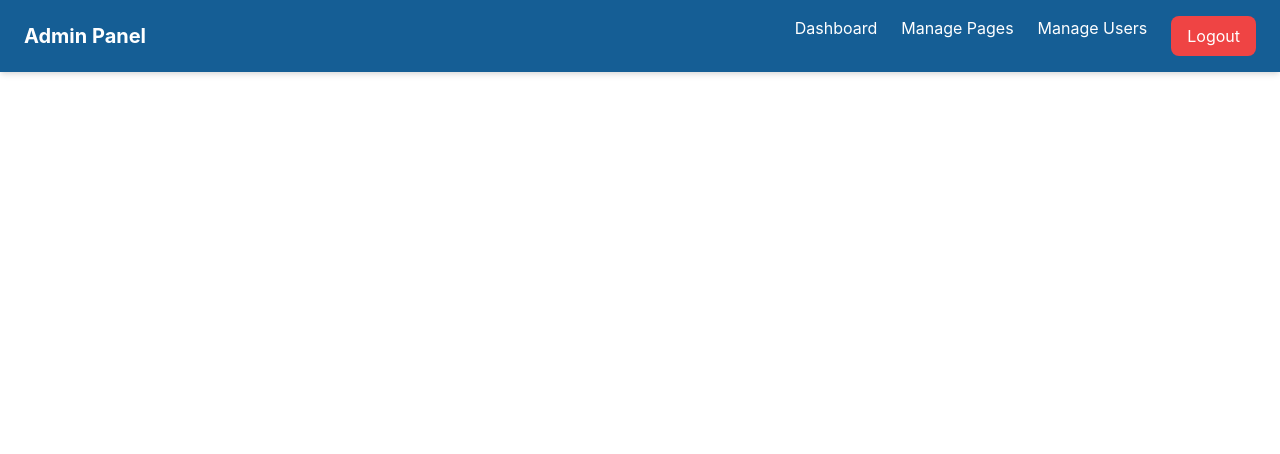
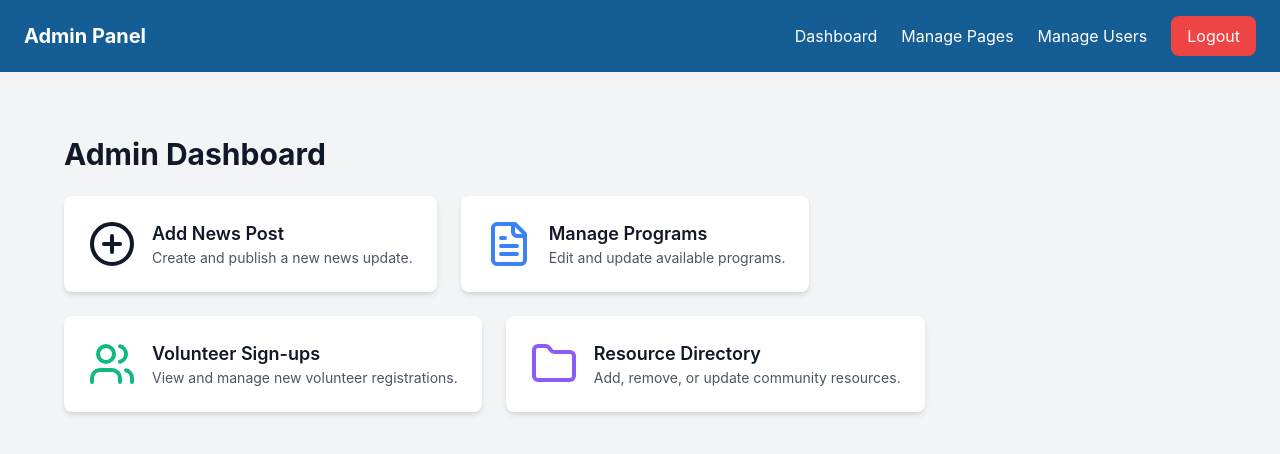
Before and after one commit to JordanMoureau/spokane-helpers-front-end, a React (Create React App) app: page /content-management in a window 1280 px wide. Shown: the top 454 px of the page. Built offline with nearby package versions, Linux system fonts and the light colour scheme; no server answers; sample sign-in values are in the browser's storage.

Commit message:
push for client front-end review at meeting tom

```diff
--- a/package.json
+++ b/package.json
@@ -4,6 +4,7 @@
   "private": true,
   "dependencies": {
     "cra-template": "1.2.0",
+    "lucide-react": "^0.475.0",
     "react": "^19.0.0",
     "react-dom": "^19.0.0",
     "react-router-dom": "^7.1.3",
--- a/public/index.html
+++ b/public/index.html
@@ -9,6 +9,8 @@
       name="description"
       content="Web site created using create-react-app"
     />
+    <meta name="robots" content="index, follow" />
+
     <link rel="apple-touch-icon" href="%PUBLIC_URL%/Logo.jpg" />
     <!--
       manifest.json provides metadata used when your web app is installed on a
--- a/src/App.js
+++ b/src/App.js
@@ -1,18 +1,38 @@
-import React from "react";
+import React, { useState } from "react";
 import { BrowserRouter as Router, Route, Routes } from "react-router-dom";
 import HomePage from "./Pages/HomePage";
-import "./index.css";
 import ContentManagement from "./Pages/ContentManagement";
+import NewsPage from "./Pages/News";
+import AdminLoginPage from "./Pages/AdminLoginPage"; // ✅ New dedicated login page
+import ProtectedRoute from "./Components/ProtectedRoute";
 
 export default function App() {
+  const [isAuthenticated, setIsAuthenticated] = useState(
+    !!localStorage.getItem("token") // ✅ Check if the user is logged in
+  );
+
   return (
     <Router>
-      <div className="bg-gray-100 text-gray-900">
-        <Routes>
-          <Route path="/" element={<HomePage />} />
-          <Route path="/content-management" element={<ContentManagement />} />
-        </Routes>
-      </div>
+      <Routes>
+        <Route path="/" element={<HomePage />} />
+        <Route path="/news" element={<NewsPage />} />
+
+        {/* ✅ Dedicated Login Page */}
+        <Route
+          path="/admin-login"
+          element={<AdminLoginPage setIsAuthenticated={setIsAuthenticated} />}
+        />
+
+        {/* ✅ Protected Route for Content Management */}
+        <Route
+          path="/content-management"
+          element={
+            <ProtectedRoute isAuthenticated={isAuthenticated}>
+              <ContentManagement setIsAuthenticated={setIsAuthenticated} />
+            </ProtectedRoute>
+          }
+        />
+      </Routes>
     </Router>
   );
 }
--- a/src/Components/AdminNav.js
+++ b/src/Components/AdminNav.js
@@ -1,7 +1,22 @@
-import React from "react";
-import { Link } from "react-router-dom";
+import React, { useEffect } from "react";
+import { Link, useNavigate } from "react-router-dom";
 
-export default function AdminNav() {
+export default function AdminNav({ setIsAuthenticated }) {
+  // ✅ Proper props declaration
+  const navigate = useNavigate(); // ✅ Correctly placed outside of props
+
+  const handleLogout = () => {
+    console.log("Logging out..."); // ✅ Step 1: Confirm function runs
+
+    localStorage.removeItem("token"); // ✅ Step 2: Remove JWT token
+    console.log("Token removed:", localStorage.getItem("token")); // ✅ Step 3: Verify token removal
+
+    setIsAuthenticated(false); // ✅ Step 4: Update authentication state
+    console.log("Authentication status set to false"); // ✅ Step 5: Confirm state update
+  };
+
+  console.log("debug is auth at admin nav?", setIsAuthenticated);
+
   return (
     <nav className="bg-deep text-white py-4 shadow-md">
       <div className="container mx-auto flex items-center justify-between px-6">
@@ -9,7 +24,7 @@ export default function AdminNav() {
         <h1 className="text-xl font-bold">Admin Panel</h1>
 
         {/* Right: Navigation Links */}
-        <div className="flex space-x-6">
+        <div className="flex space-x-6 flex items-center ">
           <Link to="/content-management" className="hover:underline">
             Dashboard
           </Link>
@@ -21,7 +36,7 @@ export default function AdminNav() {
           </Link>
           <button
             className="px-4 py-2 bg-red-500 text-white rounded-lg hover:bg-red-600"
-            onClick={() => (window.location.href = "/")}
+            onClick={handleLogout}
           >
             Logout
           </button>
--- /dev/null
+++ b/src/Components/Dashboard.js
@@ -0,0 +1,61 @@
+import React from "react";
+import { useNavigate } from "react-router-dom";
+import { PlusCircle, FileText, Users, Folder } from "lucide-react"; // Icon imports
+
+export default function Dashboard() {
+  const navigate = useNavigate();
+
+  // Widget Data (Title, Description, Icon, Click Action)
+  const widgets = [
+    {
+      title: "Add News Post",
+      description: "Create and publish a new news update.",
+      icon: <PlusCircle className="w-12 h-12 text-brand-peach" />,
+      action: () => navigate("/news/add"),
+    },
+    {
+      title: "Manage Programs",
+      description: "Edit and update available programs.",
+      icon: <FileText className="w-12 h-12 text-blue-500" />,
+      action: () => navigate("/programs"),
+    },
+    {
+      title: "Volunteer Sign-ups",
+      description: "View and manage new volunteer registrations.",
+      icon: <Users className="w-12 h-12 text-green-500" />,
+      action: () => navigate("/volunteers"),
+    },
+    {
+      title: "Resource Directory",
+      description: "Add, remove, or update community resources.",
+      icon: <Folder className="w-12 h-12 text-purple-500" />,
+      action: () => navigate("/resources"),
+    },
+  ];
+
+  return (
+    <div className="min-h-screen bg-gray-100 p-16">
+      {/* Page Title */}
+      <h1 className="text-3xl font-bold text-gray-900 mb-6">Admin Dashboard</h1>
+
+      {/* Grid Layout for Widgets */}
+      <div className="flex flex-wrap gap-6">
+        {widgets.map((widget, index) => (
+          <div
+            key={index}
+            onClick={widget.action}
+            className="bg-white p-6 rounded-lg shadow-md cursor-pointer hover:shadow-lg transition"
+          >
+            <div className="flex items-center space-x-4">
+              {widget.icon}
+              <div>
+                <h2 className="text-lg font-semibold">{widget.title}</h2>
+                <p className="text-sm text-gray-600">{widget.description}</p>
+              </div>
+            </div>
+          </div>
+        ))}
+      </div>
+    </div>
+  );
+}
--- a/src/Components/Footer.js
+++ b/src/Components/Footer.js
@@ -1,37 +1,22 @@
-import React, { useState } from "react";
-import AdminLoginPopup from "./AdminLoginPopup";
+import React from "react";
+import { useNavigate } from "react-router-dom";
 
 export default function Footer() {
-  const [showLogin, setShowLogin] = useState(false);
-  const [isAuthenticated, setIsAuthenticated] = useState(false);
-
-  const handleLogin = () => {
-    setIsAuthenticated(true);
-    setShowLogin(false);
-  };
+  const navigate = useNavigate(); // ✅ Enables navigation
 
   return (
-    <>
-      <footer className="bg-gray-900 text-white py-6 ">
+    <footer className="bg-gray-900 text-white py-6">
       <div className="container mx-auto text-center px-4">
         <p className="text-sm">
           &copy; 2025 Spokane Helpers. All rights reserved.
         </p>
         <button
-            onClick={() => setShowLogin(true)}
+          onClick={() => navigate("/admin-login")} // ✅ Redirects to login page
           className="text-brand-peach hover:underline"
         >
           Admin Login
         </button>
       </div>
     </footer>
-
-      {showLogin && (
-        <AdminLoginPopup
-          onClose={() => setShowLogin(false)}
-          onLogin={handleLogin}
-        />
-      )}
-    </>
   );
 }
--- a/src/Components/Nav.js
+++ b/src/Components/Nav.js
@@ -6,10 +6,14 @@ export default function NavBar() {
       <div className="container mx-auto flex items-center justify-between px-4">
         {/* Left side: Logo */}
         <div className="flex items-center space-x-6">
-          <img src={logo} alt="Logo" className="h-20" />
-          <span className="text-xl font-bold text-deep">
-            Spokane Helpers Network
-          </span>
+          <a href="/">
+            <img src={logo} alt="Logo" className="h-20" />{" "}
+          </a>
+          <a href="/">
+            <span className="text-xl font-bold text-deep">
+              Spokane Helpers Network
+            </span>
+          </a>
         </div>
 
         {/* Right side: Links and CTA */}
@@ -23,7 +27,7 @@ export default function NavBar() {
           <a href="/admin" className="hover:underline">
             About Us
           </a>
-          <a href="/admin" className="hover:underline">
+          <a href="/news" className="hover:underline">
             News
           </a>
           <button className="px-6 py-2 bg-peach text-deep font-bold rounded-lg hover:bg-deep hover:text-white">
--- /dev/null
+++ b/src/Components/ProtectedRoute.js
@@ -0,0 +1,8 @@
+import { Navigate } from "react-router-dom";
+
+export default function ProtectedRoute({ isAuthenticated, children }) {
+  if (!isAuthenticated) {
+    return <Navigate to="/admin-login" replace />; // ✅ Redirect to login
+  }
+  return children;
+}
--- /dev/null
+++ b/src/Pages/AdminLoginPage.js
@@ -0,0 +1,13 @@
+import React from "react";
+import AdminLoginPopup from "../Components/AdminLoginPopup";
+
+export default function AdminLoginPage({ setIsAuthenticated }) {
+  return (
+    <div className="flex justify-center items-center h-screen bg-gray-100">
+      <AdminLoginPopup
+        setIsAuthenticated={setIsAuthenticated}
+        onClose={() => {}}
+      />
+    </div>
+  );
+}
--- a/src/Pages/ContentManagement.js
+++ b/src/Pages/ContentManagement.js
@@ -1,10 +1,17 @@
 import React from "react";
 import AdminNav from "../Components/AdminNav";
+import Dashboard from "../Components/Dashboard";
 
-export default function ContentManagement() {
+export default function ContentManagement({ setIsAuthenticated }) {
+  console.log(
+    "debug: is authenticated received at content manage?",
+    setIsAuthenticated
+  );
+
   return (
     <div className="bg-gray-100 text-gray-900">
-      <AdminNav />
+      <AdminNav setIsAuthenticated={setIsAuthenticated} />
+      <Dashboard />
     </div>
   );
 }
--- a/src/Pages/News.js
+++ b/src/Pages/News.js
@@ -0,0 +1,46 @@
+import { useEffect, useState } from "react";
+
+const API_KEY = process.env.REACT_APP_API_KEY;
+
+function NewsPage() {
+  const [news, setNews] = useState([]);
+
+  useEffect(() => {
+    fetch("http://localhost:3000/api/v1/news", {
+      method: "GET",
+      headers: {
+        "Content-Type": "application/json",
+        "X-API-KEY": API_KEY,
+      },
+    })
+      .then((response) => response.json())
+      .then((data) => {
+        console.log("Fetched News:", data);
+        setNews(data);
+      })
+      .catch((error) => console.error("Error fetching news:", error));
+  }, []);
+
+  return (
+    <div className="max-w-4xl mx-auto p-6">
+      <h1 className="text-3xl font-bold mb-6">Latest News</h1>
+      {news.length === 0 && <p className="text-gray-600">Loading news...</p>}
+      {news.map((article) => (
+        <div
+          key={article.id}
+          className="bg-white shadow-lg rounded-lg p-4 mb-6"
+        >
+          <img
+            src={article.image_url}
+            alt={article.title}
+            className="w-full h-48 object-cover rounded-lg"
+          />
+          <h2 className="text-xl font-semibold mt-4">{article.title}</h2>
+          <p className="text-gray-700 mt-2">{article.description}</p>
+        </div>
+      ))}
+    </div>
+  );
+}
+
+export default NewsPage;
```
Also changed, not shown: src/Components/AdminLoginPopup.js (+30 -14 lines), 2 other files (tests, documents, lock files or other folders). Lines whose indentation alone changed are shown as unchanged.
